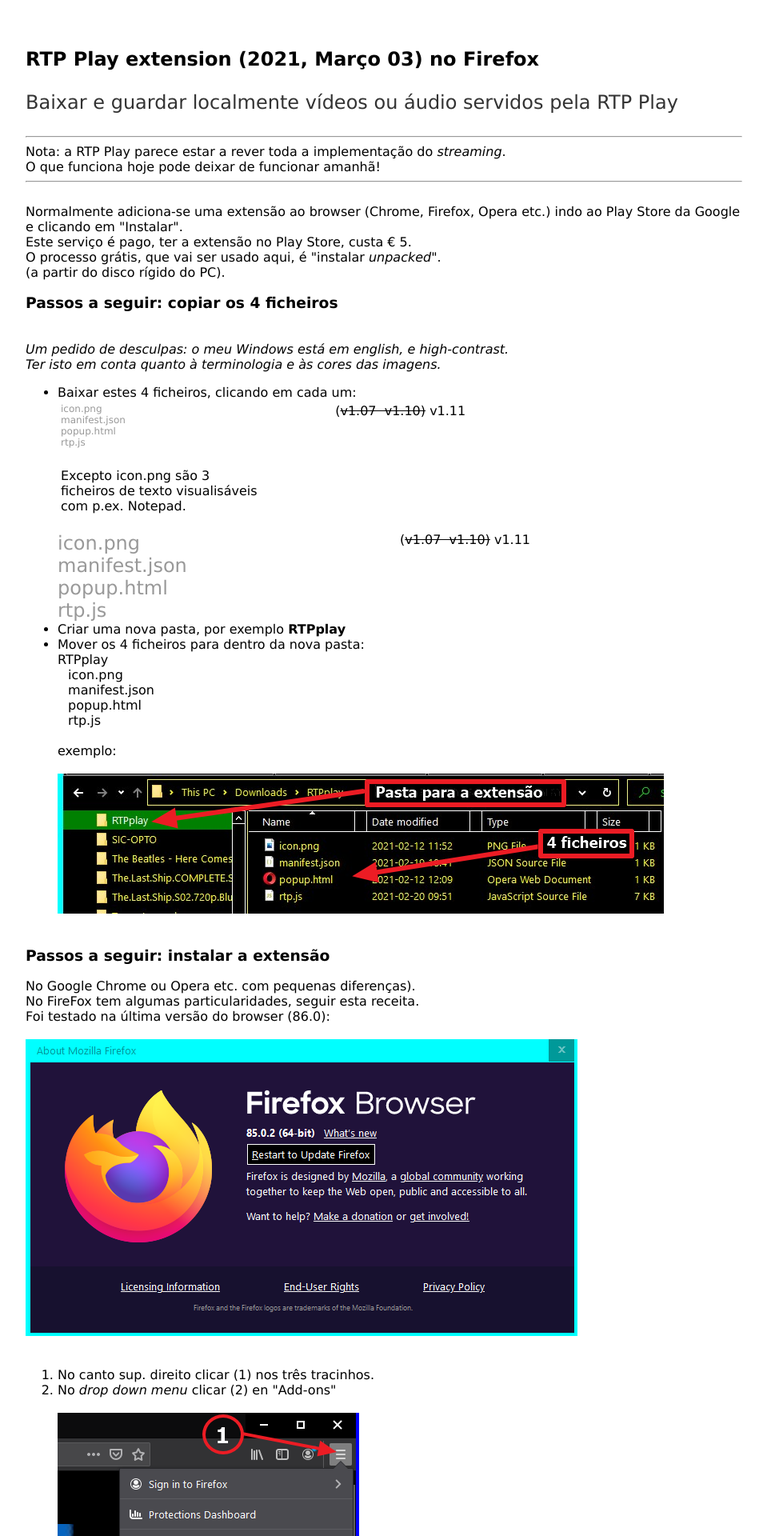
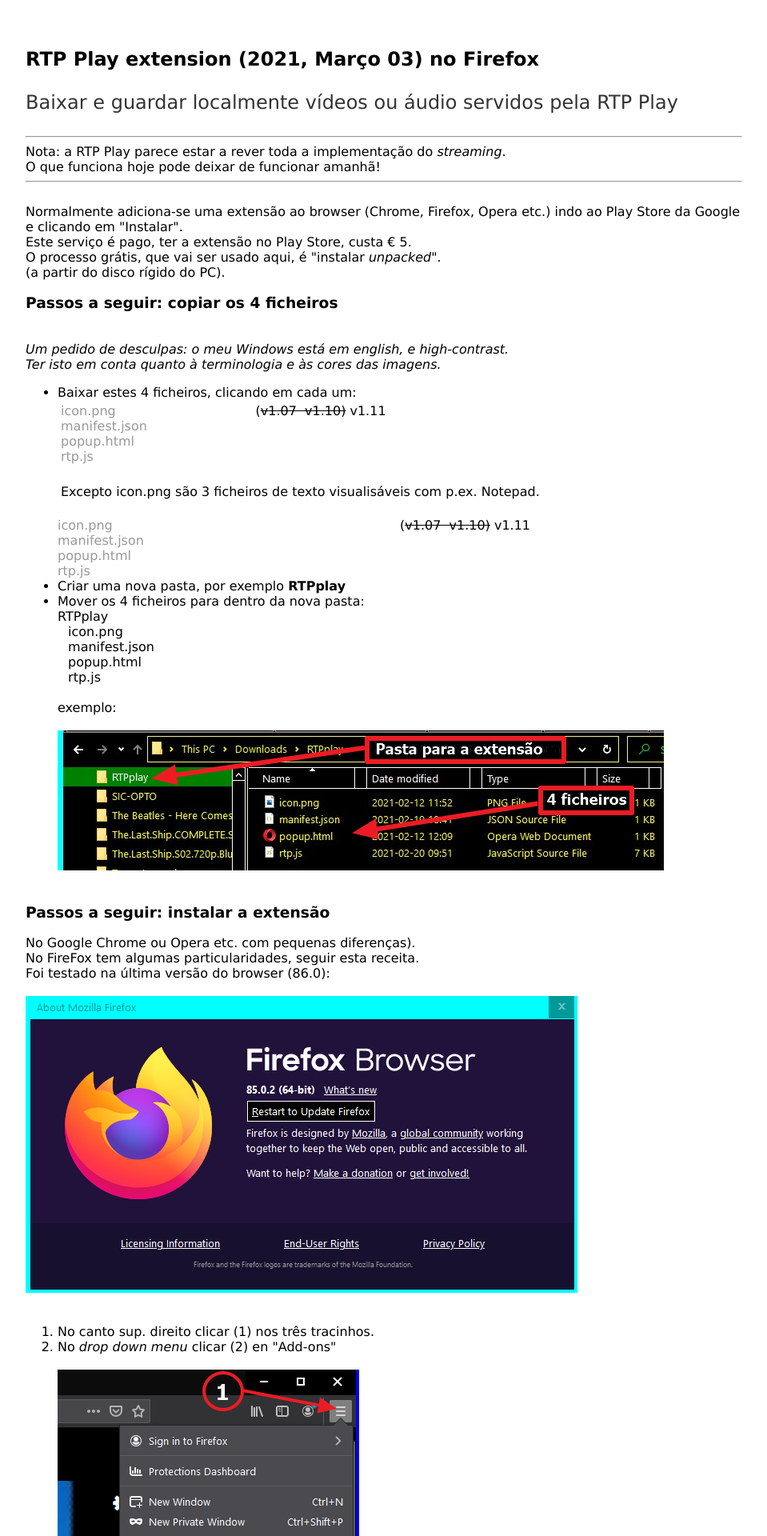
Before and after one commit to rtpplay/recursos.github.io, a Jekyll site: the page built from index_ff.html, in a window 1280 px wide. Shown: the top 1920 px of the page at 80% size, without its empty margins (160-1119 px from the left). Built offline with Jekyll 4.4.1, drawn with Linux system fonts in a browser that asks for light colours.

Commit message:
Update index_ff.html

```diff
--- a/index_ff.html
+++ b/index_ff.html
@@ -36,7 +36,7 @@
 <tbody>
 <tr>
 <td width = "30%">
-	<div style ="font-size: 12px;">
+	<div style ="font-size: medium;">
 	<a href="files/icon.png" download>icon.png</a> <br>
 	<a href="files/manifest.json" download>manifest.json</a> <br>
 	<a href="files/popup.html" download>popup.html</a> <br>
@@ -49,14 +49,14 @@
 	</td>
 
 </tr>
-	<tr><td><br>Excepto icon.png são 3 ficheiros de texto visualisáveis com p.ex. Notepad.<br>&nbsp;<br>
+	<tr><td colspan = "3"><br>Excepto icon.png são 3 ficheiros de texto visualisáveis com p.ex. Notepad.<br>&nbsp;<br>
 		</td>
 	</tr>
 </tbody>
 </table>
 
  <div style="width:100%;">
-  <div style="width:30%; float:left; font-size: 24px;"><a href="files/icon.png">icon.png</a> <br>
+  <div style="width:30%; float:left; font-size: medium;"><a href="files/icon.png">icon.png</a> <br>
 	<a  href="files/manifest.json">manifest.json</a> <br>
 	<a  href="files/popup.html">popup.html</a> <br>
 	<a href="files/rtp.js">rtp.js</a> <br></div>
```
